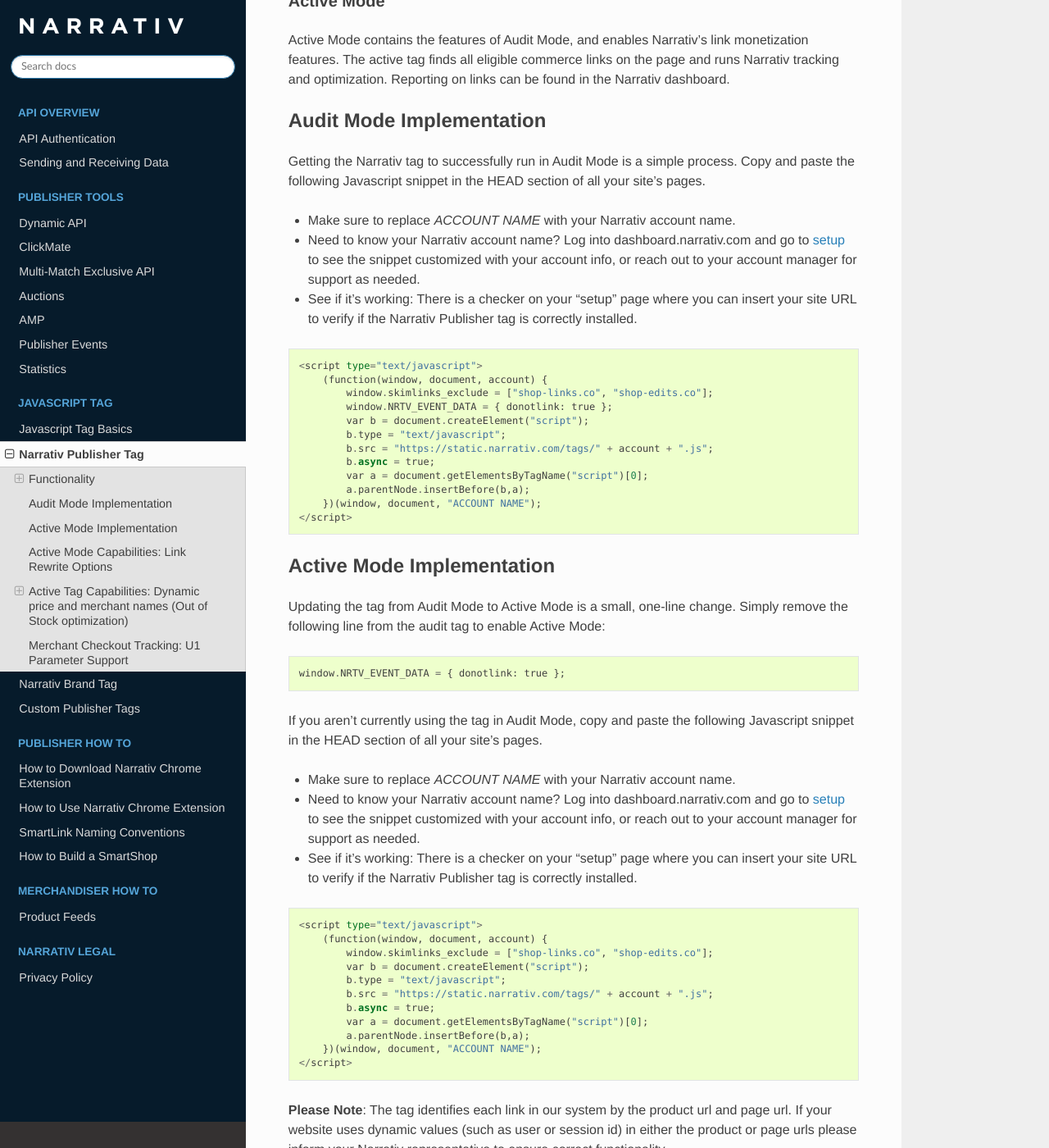
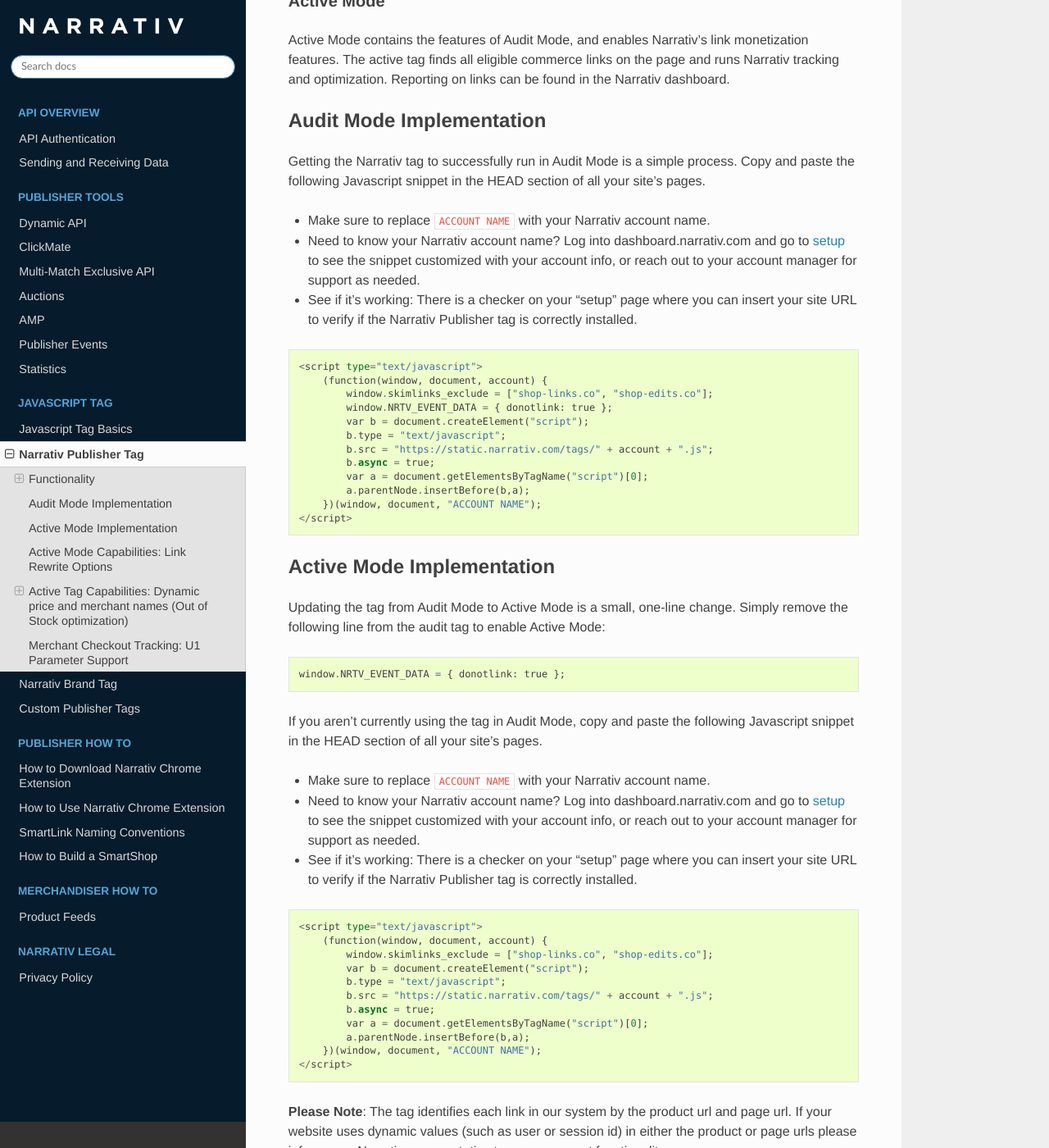
Before and after one commit to robinssq/api-docs, a Sphinx documentation site: the page built from docs/tagpublisher.rst, in a window 1280 px wide and 1400 px high, scrolled down 431 px. Shown: the whole window at 82% size. Built offline with Sphinx 7.4.7 and the Read the Docs theme 2.0.0, drawn with Linux system fonts in a browser that asks for light colours.

```diff
--- a/docs/conf.py
+++ b/docs/conf.py
@@ -54,9 +54,9 @@ author = 'Narrativ'
 # built documents.
 #
 # The short X.Y version. (major version 1 corresponds to /api/v1/)
-version = '1.9.4'
+version = '1.9.5'
 # The full version, including alpha/beta/rc tags.
-release = '1.9.4'
+release = '1.9.5'
 
 # The language for content autogenerated by Sphinx. Refer to documentation
 # for a list of supported languages.
--- a/docs/tagbrand.rst
+++ b/docs/tagbrand.rst
@@ -128,7 +128,8 @@ Follow the sample code below, making these changes:
 
        Note: If Item Color is not available, replace ``<ItemColor>`` with ``null``
 
-   * - ``orderTotal += (purchased[i].<ItemPrice> * purchased[i].<ItemQuantity>);``
+   * - ``orderTotal += (purchased[i].<ItemPrice> *``
+       ``purchased[i].<ItemQuantity>);``
      - Replace ``<ItemPrice>`` and ``<ItemQuantity>`` with the same respective values used above.
 
    * - ``is_new_visitor: <IsNewVisitor>,``
--- a/docs/tagpublisher.rst
+++ b/docs/tagpublisher.rst
@@ -26,7 +26,7 @@ Audit Mode Implementation
 Getting the Narrativ tag to successfully run in Audit Mode is a simple process.
 Copy and paste the following Javascript snippet in the HEAD section of all your site's pages.
 
-* Make sure to replace `ACCOUNT NAME` with your Narrativ account name.
+* Make sure to replace ``ACCOUNT NAME`` with your Narrativ account name.
 * Need to know your Narrativ account name? Log into dashboard.narrativ.com and go to `setup`_ to see the snippet
   customized with your account info, or reach out to your account manager for support as needed.
 * See if it's working: There is a checker on your "setup" page where you can insert your site URL to verify if
@@ -61,7 +61,7 @@ Simply remove the following line from the audit tag to enable Active Mode:
 If you aren't currently using the tag in Audit Mode, copy and paste the following Javascript
 snippet in the HEAD section of all your site's pages.
 
-* Make sure to replace `ACCOUNT NAME` with your Narrativ account name.
+* Make sure to replace ``ACCOUNT NAME`` with your Narrativ account name.
 * Need to know your Narrativ account name? Log into dashboard.narrativ.com and go to `setup`_ to see the snippet
   customized with your account info, or reach out to your account manager for support as needed.
 * See if it's working: There is a checker on your "setup" page where you can insert your site URL to verify if
```
